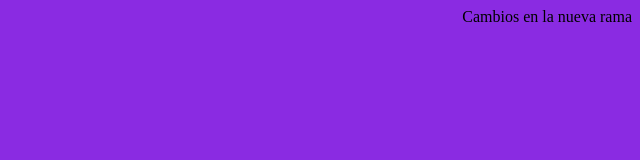
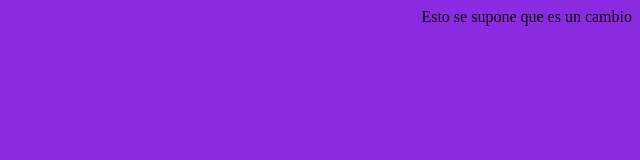
Before and after one commit to potatolooper/practicadaw, a plain HTML site: page index.html in a window 1280 px wide. Shown: the full height of the page, 640-1280 px from the left. Drawn offline with Linux system fonts and the light colour scheme.

Commit message:
Cambios para subir a github

```diff
--- a/index.html
+++ b/index.html
@@ -9,6 +9,6 @@
 
 </head>
 <body>
-    Cambios en la nueva rama
+    Esto se supone que es un cambio
 </body>
 </html>
```
Also changed, not shown: 1 other file.
